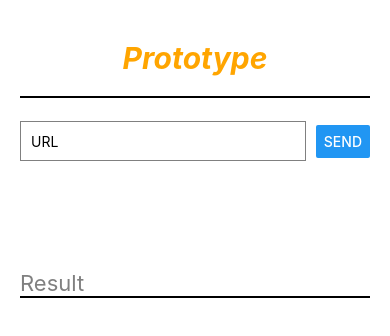
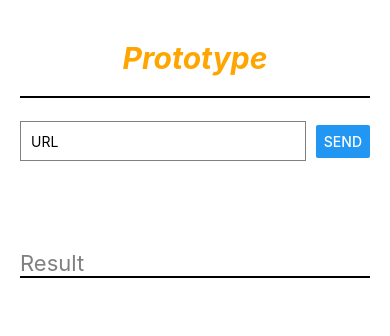
Before and after one commit to Miki535/PostCheck-reactnative-go, a React Native app: screen / in a window 390 px wide. Shown: the top 336 px of the page. Built offline with nearby package versions, Linux system fonts and the light colour scheme.

Commit message:
Update App.js

```diff
--- a/App.js
+++ b/App.js
@@ -32,12 +32,12 @@ export default function App() {
         />
         <Button title="Send" onPress={getInfoFromApi} />
       </View>
-      <ScrollView style={styles.resultContainer}>
         <BR />
         <BR />
         <BR />
         <Text style={styles.result}>Result</Text>
         <Text style={styles.line}></Text>
+      <ScrollView style={styles.resultContainer}>
         <BR />
         <Text style={styles.result}>{result}</Text>
       </ScrollView>
```
